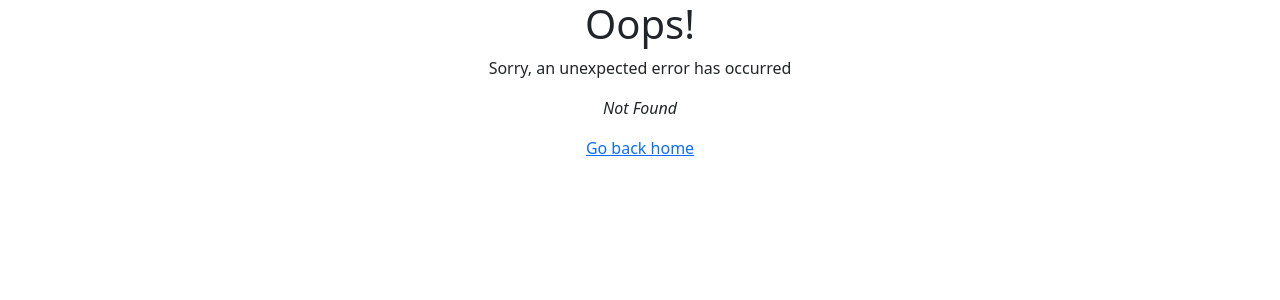
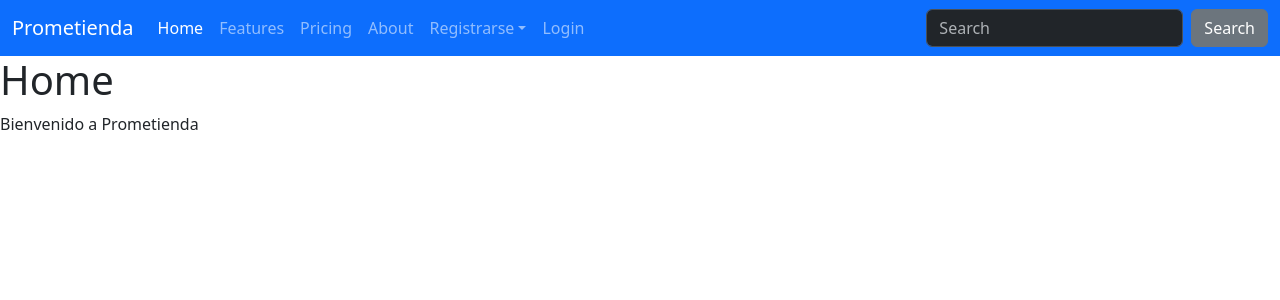
Before and after one commit to AnfiBIOSUNAM/Login-P5, a React (Create React App) app in the folder app-react/: page /home in a window 1280 px wide. Before the commit this address had no page. Shown: the top 300 px of the page. Built offline with nearby package versions, Linux system fonts and the light colour scheme.

Commit message:
Alerts y redireccionamiento

```diff
--- a/app-react/src/App/App.jsx
+++ b/app-react/src/App/App.jsx
@@ -1,6 +1,7 @@
 import './App.css';
 import Root from '../components/Root/Root.jsx'
 import { Home } from '../components/Pages/Home/Home.jsx';
+import HomeUser from '../components/Pages/HomeUser/HomeUser.jsx';
 import Login from '../components/Pages/Login/Login.jsx';
 import { createBrowserRouter, RouterProvider } from 'react-router-dom';
 import Error from '../components/Error.jsx';
@@ -15,7 +16,8 @@ const router = createBrowserRouter(
       errorElement: <Error/>,
       children: [
         {path: '/', element: <Home/>},
-        {path: '/login', element: <Login/>}
+        {path: '/login', element: <Login/>},
+        {path: '/home', element: <HomeUser/>}
       ]
     },
 
--- a/app-react/src/components/Pages/Home/Home.jsx
+++ b/app-react/src/components/Pages/Home/Home.jsx
@@ -3,7 +3,7 @@ import './Home.css';
 export function Home() {
   return (
     <div >
-      <h1>Home</h1>
+      <h1>Página de inicio</h1>
     </div>
   );
 }
--- /dev/null
+++ b/app-react/src/components/Pages/HomeUser/HomeUser.jsx
@@ -0,0 +1,8 @@
+export default function HomeUser() {
+    return (
+        <>
+            <h1>Home</h1>
+            <p>Bienvenido a Prometienda</p>
+        </>
+    )
+}
--- a/app-react/src/components/Pages/Login/Login.jsx
+++ b/app-react/src/components/Pages/Login/Login.jsx
@@ -1,5 +1,8 @@
+import { useNavigate } from "react-router-dom";
 
 export default function Login() {
+
+    const navigate = useNavigate();
 
     const handleSubmit = (e) => {
         e.preventDefault();
@@ -21,19 +24,21 @@ export default function Login() {
                 body: formdata
             }).then((response) => response.json()).then((data) => {
                 console.log(data);
+                try{
+                    if(data['error']){
+                        alert("Usuario o contraseña incorrectos");
+                    }else{
+                        navigate('/home', data)
+                    }
+                }catch(error){
+                    console.log(error);
+                }
             });
-            /*const data = await response.json();
-            try{
-                if(data.status === 200){
-                    console.log('Login exitoso');
-                }else{
-                    console.log('Login fallido');
-                }
-            }catch(error){
-                console.log(error);
-            }*/
+
         }catch(error){
+            console.log('Error en la petición');
             console.log(error);
+            alert('Ocurrió un error inesperado, inténtalo más tarde')
         }
     }
 
--- a/app-react/src/components/Root/Navigation/Navigation.jsx
+++ b/app-react/src/components/Root/Navigation/Navigation.jsx
@@ -26,15 +26,15 @@ export default function Navigation(){
                 <li class="nav-item">
                   <a class="nav-link" href="#">About</a>
                 </li>
-                <li class="nav-item">
-                  <a class="nav-link" href="#">Registrarse</a>
-                </li>
                 <li class="nav-item dropdown">
-                  <a class="nav-link dropdown-toggle" data-bs-toggle="dropdown" href="#" role="button" aria-haspopup="true" aria-expanded="false">Login</a>
+                  <a class="nav-link dropdown-toggle" data-bs-toggle="dropdown" href="#" role="button" aria-haspopup="true" aria-expanded="false">Registrarse</a>
                   <div class="dropdown-menu">
                     <a class="dropdown-item" href="#">Cliente</a>
                     <a class="dropdown-item" href="#">Vendedor</a>
                   </div>
+                </li>
+                <li class="nav-item">
+                  <a class="nav-link" href="./login">Login</a>
                 </li>
               </ul>
               <form class="d-flex">
```
